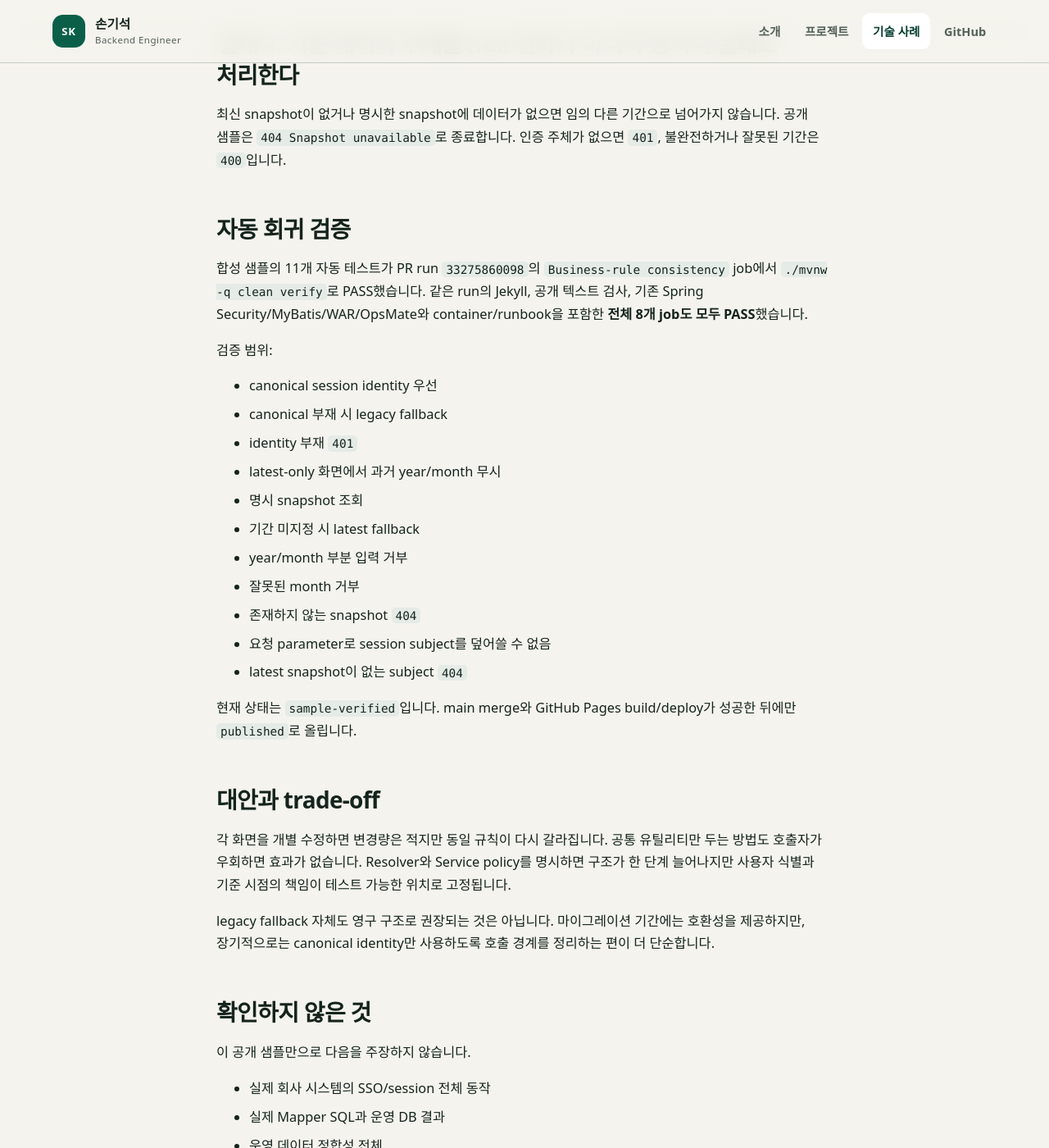
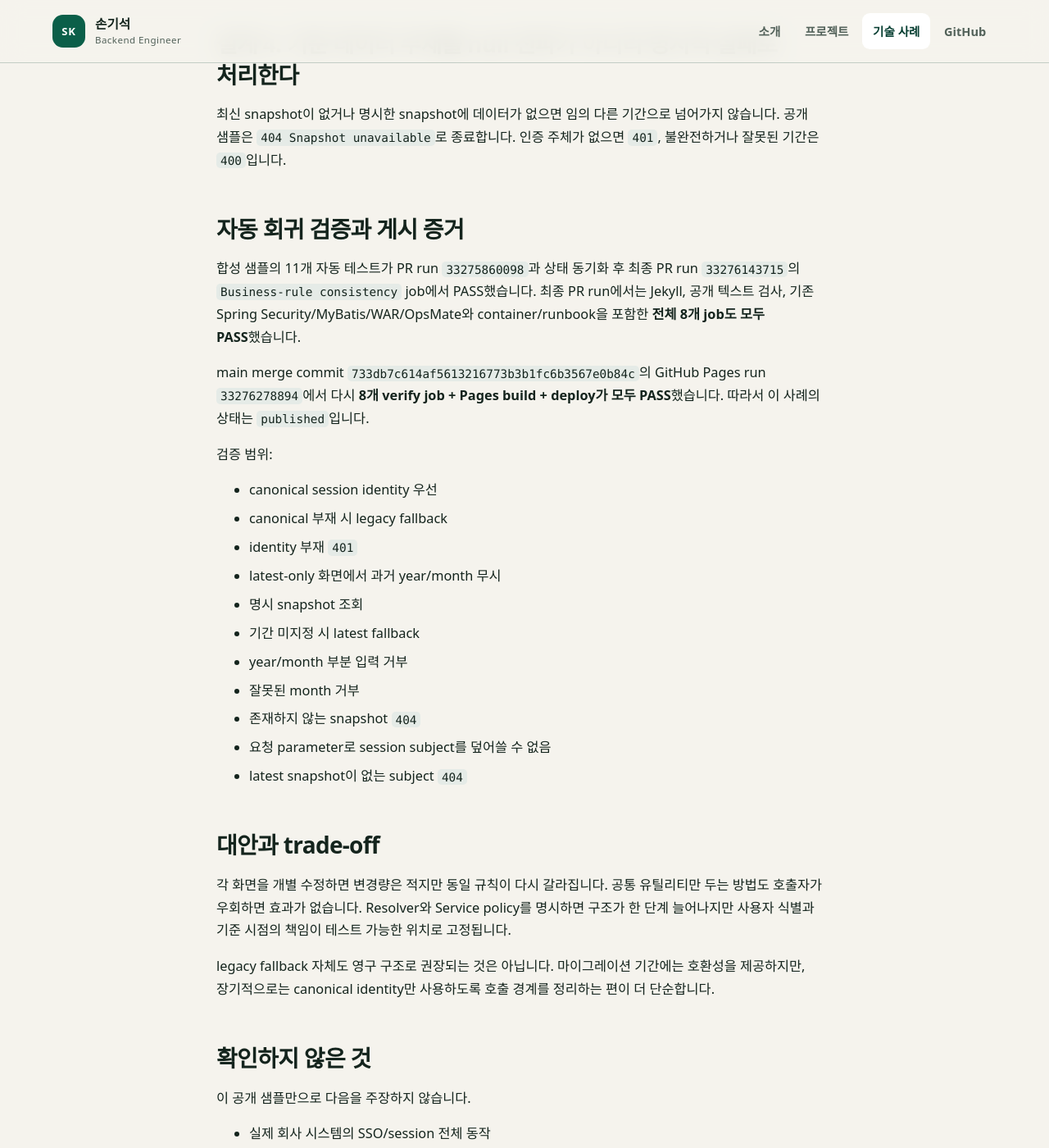
Before and after one commit to son1004007/engineering-career-portfolio, a Jekyll site: the page built from 03_portfolio/case-studies/business-rule-consistency.md, in a window 1280 px wide and 1400 px high, scrolled down 2068 px. Shown: the whole window at 82% size. Built offline with Jekyll 4.4.1, drawn with Linux system fonts in a browser that asks for light colours; some of the changed text lies outside the part shown.

Commit message:
docs: publish business-rule consistency case

```diff
--- a/03_portfolio/case-studies/business-rule-consistency.md
+++ b/03_portfolio/case-studies/business-rule-consistency.md
@@ -2,7 +2,7 @@
 title: 분산된 업무 규칙을 한 흐름으로 정합화하기
 description: Controller, Service와 Mapper에 흩어진 기준값·사용자 식별 규칙을 회귀 가능한 구조로 정리한 비식별 사례
 permalink: /cases/business-rule-consistency/
-status: sample-verified
+status: published
 ---
 
 # 분산된 업무 규칙을 한 흐름으로 정합화하기
@@ -70,9 +70,11 @@ findBySubjectAndSnapshot(subjectId, SnapshotKey)
 
 최신 snapshot이 없거나 명시한 snapshot에 데이터가 없으면 임의 다른 기간으로 넘어가지 않습니다. 공개 샘플은 `404 Snapshot unavailable`로 종료합니다. 인증 주체가 없으면 `401`, 불완전하거나 잘못된 기간은 `400`입니다.
 
-## 자동 회귀 검증
+## 자동 회귀 검증과 게시 증거
 
-합성 샘플의 11개 자동 테스트가 PR run `33275860098`의 `Business-rule consistency` job에서 `./mvnw -q clean verify`로 PASS했습니다. 같은 run의 Jekyll, 공개 텍스트 검사, 기존 Spring Security/MyBatis/WAR/OpsMate와 container/runbook을 포함한 **전체 8개 job도 모두 PASS**했습니다.
+합성 샘플의 11개 자동 테스트가 PR run `33275860098`과 상태 동기화 후 최종 PR run `33276143715`의 `Business-rule consistency` job에서 PASS했습니다. 최종 PR run에서는 Jekyll, 공개 텍스트 검사, 기존 Spring Security/MyBatis/WAR/OpsMate와 container/runbook을 포함한 **전체 8개 job도 모두 PASS**했습니다.
+
+main merge commit `733db7c614af5613216773b3b1fc6b3567e0b84c`의 GitHub Pages run `33276278894`에서 다시 **8개 verify job + Pages build + deploy가 모두 PASS**했습니다. 따라서 이 사례의 상태는 `published`입니다.
 
 검증 범위:
 
@@ -87,8 +89,6 @@ findBySubjectAndSnapshot(subjectId, SnapshotKey)
 - 존재하지 않는 snapshot `404`
 - 요청 parameter로 session subject를 덮어쓸 수 없음
 - latest snapshot이 없는 subject `404`
-
-현재 상태는 `sample-verified`입니다. main merge와 GitHub Pages build/deploy가 성공한 뒤에만 `published`로 올립니다.
 
 ## 대안과 trade-off
 
@@ -106,4 +106,4 @@ legacy fallback 자체도 영구 구조로 권장되는 것은 아닙니다. 마
 - 조직 전체의 업무 규칙 설계 책임
 - 운영 트래픽 규모·성능·SLA
 
-이 사례가 증명하려는 범위는 **본인 귀속으로 확인된 사용자 식별·기준 시점·조회 경로 정합화 원칙을 회사 원본과 독립된 Spring 샘플과 회귀 테스트로 재현하는 것**입니다.
+이 사례가 증명하려는 범위는 **본인 귀속으로 확인된 사용자 식별·기준 시점·조회 경로 정합화 원칙을 회사 원본과 독립된 Spring 샘플과 회귀 테스트로 재현하고 공개 Pages 배포까지 검증한 것**입니다.
```
